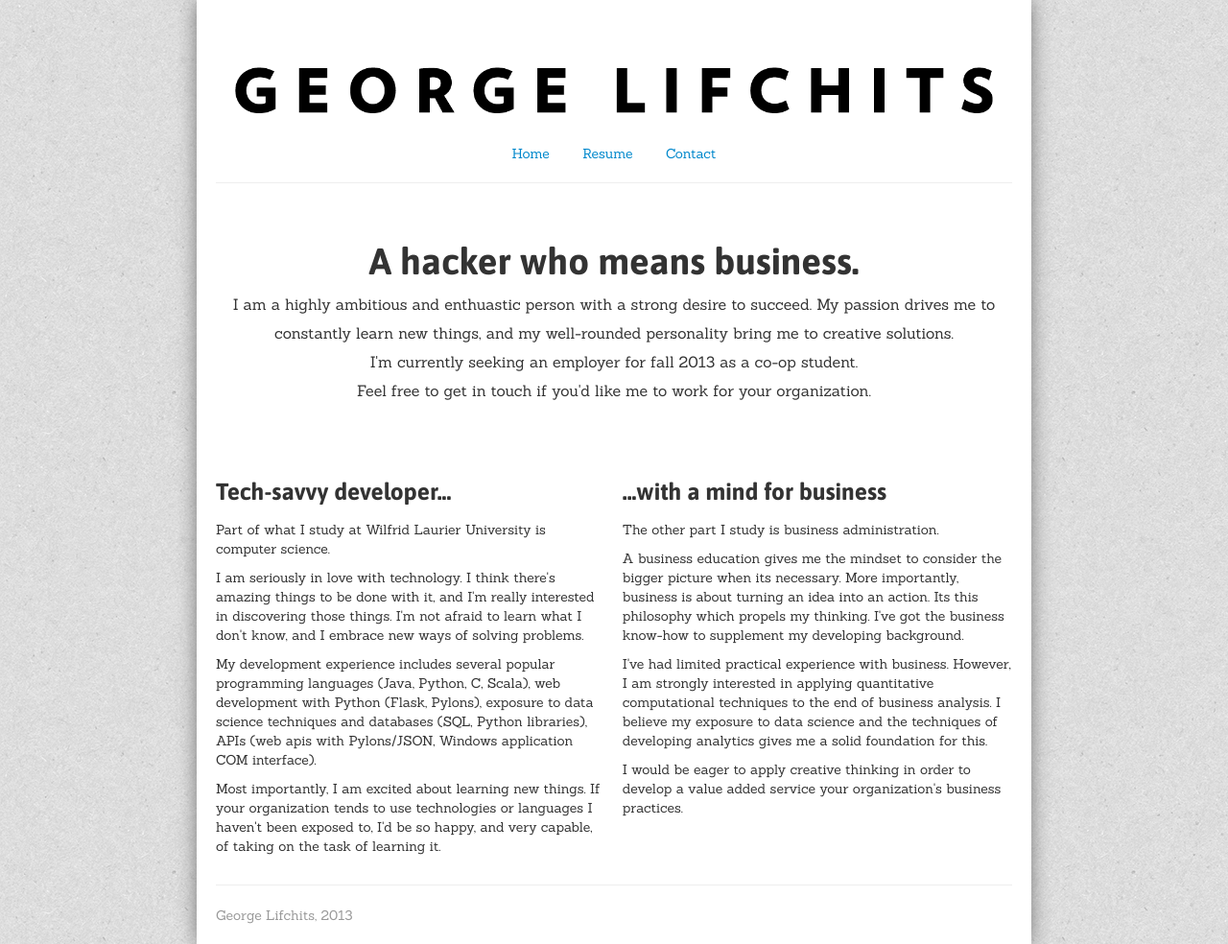
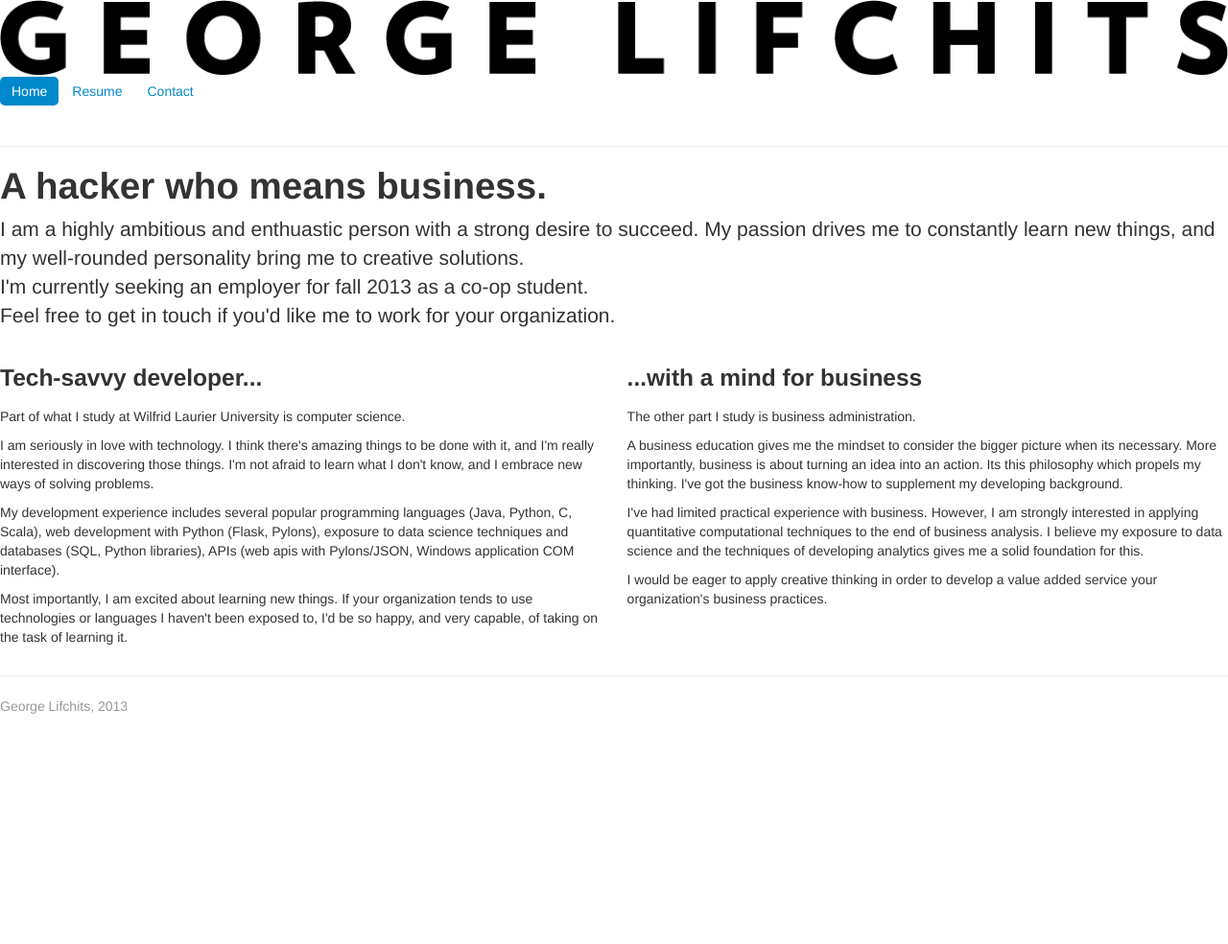
Before and after one commit to glifchits/glifchits-website, a Flask app: page / in a window 1280 px wide. Shown: the whole page at 96% size. After the commit the page ends 744 px from the top, so only its background shows below. Run offline with Flask 2, Linux system fonts and the light colour scheme; parts of the project's set-up code (start-up, migrations or seed data) failed here and were passed over; some libraries are stand-ins or nearby versions.

Commit message:
nav pills

```diff
--- a/web/templates/layout.html
+++ b/web/templates/layout.html
@@ -13,97 +13,7 @@
 		<link rel="stylesheet" media="screen" href="/static/bootstrap/css/bootstrap.min.css">
 		<link rel='stylesheet' type='text/css' href='http://fonts.googleapis.com/css?family=Sanchez:400italic,400'>
 		<link rel="stylesheet" type="text/css" href="http://fonts.googleapis.com/css?family=Asap:700">
-		<style type="text/css">
-			body {
-				background-image: url("/static/img/textured_paper.png");
-				font-family: 'Sanchez', serif;
-			}
-
-			h1, h2, h3, h4 {
-				font-family: 'Asap', sans-serif;
-				font-weight: 700;
-			}
-
-			table {
-				border-collapse: collapse;
-			}
-
-			table td {
-				padding-right: 10px;
-			}
-
-			.contact-text {
-				font-size: 16px;
-				line-height: 25px;
-			}
-
-			.contact > table {
-				width: 100%;
-			}
-			.contact > tr {
-				margin-bottom: 10px !important;
-			}
-			input {
-				width: 98% !important;
-			}
-			.message {
-				height: 80px !important;
-				vertical-align: top !important;
-			}
-
-			.navigation {
-				text-align: center;
-				list-style-type: none;
-				padding-bottom: 0px;
-				margin: 0 0 0 0 !important;
-			}
-			.navigation > li {
-				display: inline;
-				padding-left: 15px;
-				padding-right: 15px;
-			}
-
-			#header {
-				padding-top: 50px;
-				padding-bottom: 30px;
-				padding-left: 20px;
-				padding-right: 20px;
-				height: 50px;
-			}
-
-			#background {
-				margin: 0 auto;
-				max-width: 870px;
-				background-color: #FFFFFF;
-				box-shadow: 0px 0px 20px #777777;
-			}
-
-			.container-narrow {
-				padding-top: 20px;
-				padding-left: 20px;
-				padding-right: 20px;
-				padding-bottom: 10px;
-			}
-			.container-narrow > hr {
-				margin: 20px 0;
-			}
-
-			.jumbotron {
-				margin: 60px 0;
-				text-align: center;
-			}
-			.lead {
-				font-size: 16px;
-			}
-			.first-hr {
-			}
-
-			.alert-close {
-				font-family: Arial, Helvetica, sans-serif;
-				font-weight: bold;
-				font-size: 24px;
-			}
-		</style>
+		<link rel="stylesheet" media="screen" href="/static/styles.css">
 	</head>
 	<body>
 		<div id="background">
@@ -113,8 +23,9 @@
 					<a href="/"><img src="/static/img/george-lifchits-header.png"></a>
 				</div>
 
-				<div class="row-fluid mynav">
-					<ul class="navigation">
+				<div class="row-fluid">
+					<div class="span12 centered-pills">
+						<ul class="nav nav-pills">
 							{% for endpoint, title in [
 							('index','Home'),
 							('resume','Resume'),
@@ -125,6 +36,7 @@
 							</li>
 							{% endfor %}
 						</ul>
+					</div>
 				</div>
 
 				<hr class="first-hr">
```
Also changed, not shown: 1 other file. Lines whose indentation alone changed are shown as unchanged.
